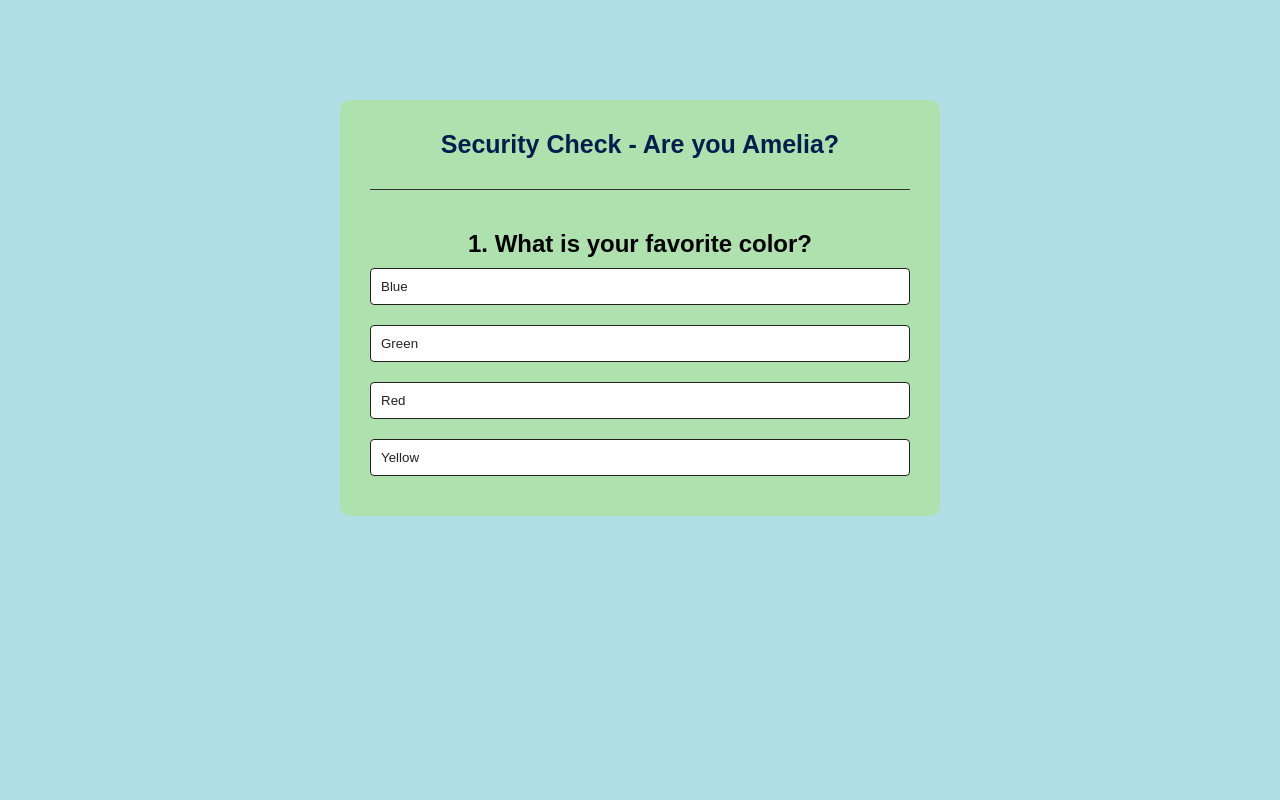
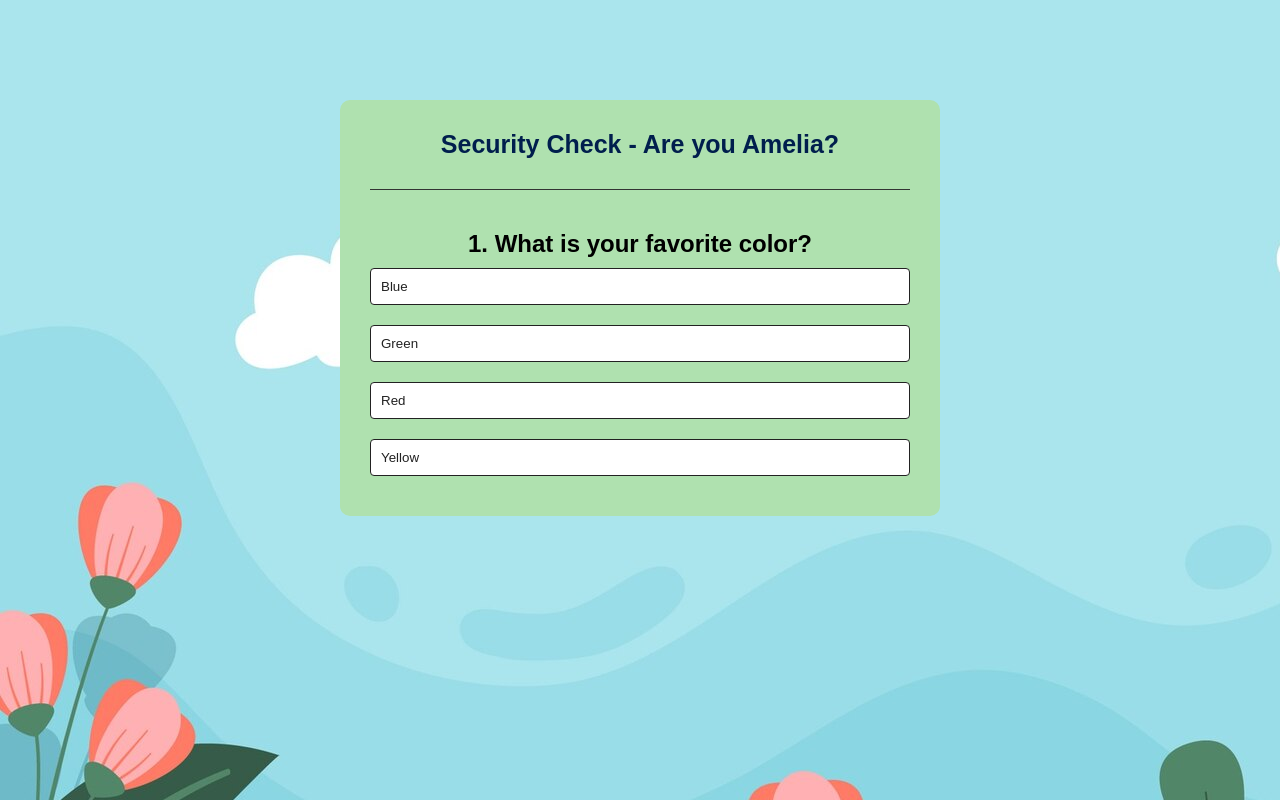
Before and after one commit to jasonthree/jasonfour.github.io, a plain HTML site: page index.html in a window 1280 px wide. Drawn offline with Linux system fonts and the light colour scheme.

Commit message:
Update styles.css

```diff
--- a/styles.css
+++ b/styles.css
@@ -15,7 +15,7 @@ div {
     text-align: center;
 }
 body {
-    background-color: powderblue;
+    background-image: url(background.jpg);
 }
 .test{
     background-color: rgb(175, 225, 175);
```
